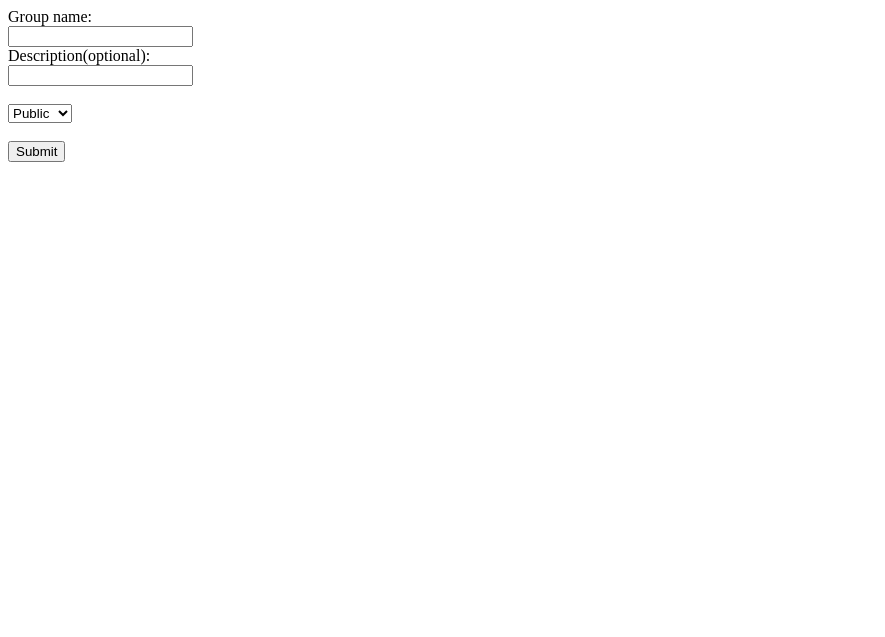
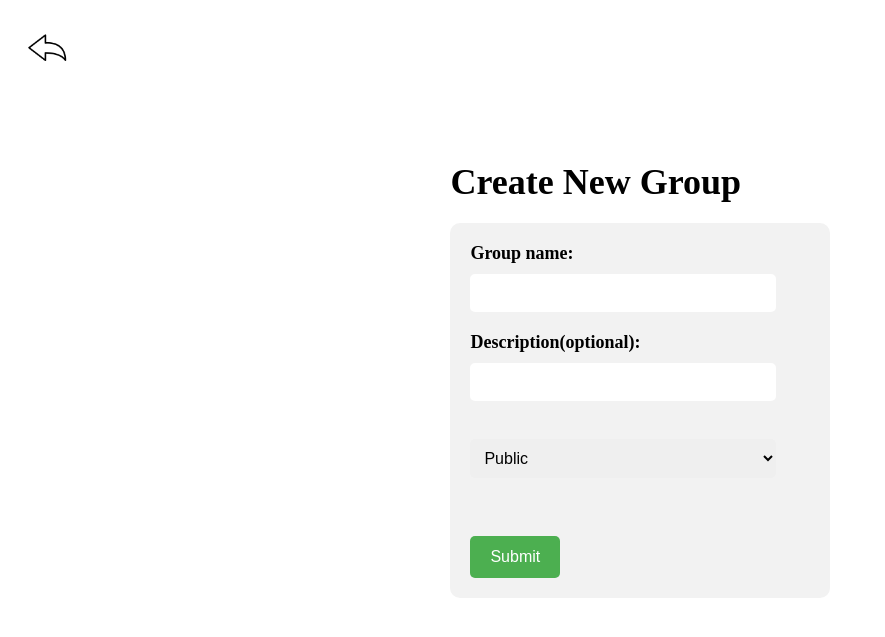
Before and after one commit to DotanElse/Vote, a Flask app: template templates/create_group.html in a window 1280 px wide. Shown: the top 637 px of the page, without its empty margins (0-885 px from the left). Run offline with Flask 2, Linux system fonts and the light colour scheme; the template is opened without the code that fills it: most values are stand-ins (such as "Sample title", 1, 10 or a date in 2020).

Commit message:
Redirection in group creation and redesign

```diff
--- a/app.py
+++ b/app.py
@@ -142,7 +142,6 @@ def process_poll_creation():
 
     if query.submit_poll(creator, title, group_id, description, optionNames, duration):
         return main_page()
-        return render_template('index.html')
 
     return render_template('error.html')
 
@@ -156,7 +155,8 @@ def process_group_creation():
     public = request.form.get('public').strip()
 
     if query.submit_group(creator, groupName, description, public):
-        return render_template('index.html')
+        return main_page()
+
     return render_template('error.html')
 
 @jwt_required
--- /dev/null
+++ b/static/styles/create_group.css
@@ -0,0 +1,71 @@
+.container {
+  width: 30%;
+  margin: auto;
+}
+.title_container {
+padding-top: 50px;
+}
+.title_container h1 {
+font-size: 36px;
+margin-bottom: 20px;
+}
+.form_container {
+background-color: #f2f2f2;
+padding: 20px;
+border-radius: 10px;
+}
+.form_container label {
+display: inline-block;
+margin-bottom: 10px;
+font-size: 18px;
+font-weight: bold;
+text-align: left;
+}
+.form_container input[type="text"], .form_container select {
+padding: 10px;
+font-size: 16px;
+border-radius: 5px;
+border: none;
+width: 90%;
+margin-bottom: 20px;
+box-sizing: border-box;
+}
+.form_container input[type="range"] {
+width: 60%;
+margin-bottom: 20px;
+}
+.form_container output {
+display: inline-block;
+width: 10%;
+margin-left: 10px;
+font-size: 16px;
+}
+.form_container input[type="submit"] {
+background-color: #4CAF50;
+color: white;
+padding: 12px 20px;
+border: none;
+border-radius: 5px;
+cursor: pointer;
+font-size: 16px;
+margin-top: 20px;
+}
+.form_container input[type="submit"]:hover {
+background-color: #45a049;
+}
+
+.options-container input[type="text"] {
+flex-grow: 1;
+padding: 10px;
+font-size: 16px;
+border-radius: 5px;
+border: none;
+margin-right: 10px;
+}
+
+img {
+  width: auto;
+  height: 10%;
+  object-fit: cover;
+  margin: 0px;
+}
--- a/templates/create_group.html
+++ b/templates/create_group.html
@@ -1,11 +1,16 @@
   <head>
     <meta charset="utf-8">
     <title>Group creation</title>
+    <link rel="stylesheet" href="../static/styles/create_group.css">
     <script src="../static/create_group.js" defer></script>
   </head>
   <body>
-    <div class="title_container">
-      <form id="poll-form" action="/process_group_creation" method="post"> <!-- #TODO - appear on button and form popup -->
+    <a href="{{url_for('main_page')}}"><img src="./static/img/back-arrow.png" alt="Logout"></a>
+    <div class="container">
+      <div class="title_container">
+        <h1>Create New Group</h1>
+      </div>
+      <form id="poll-form" class="form_container" action="/process_group_creation" method="post">
         <label for="name">Group name:</label><br>
         <input type="text" id="name" name="name" required><br>
         <label for="description">Description(optional):</label><br>
```
